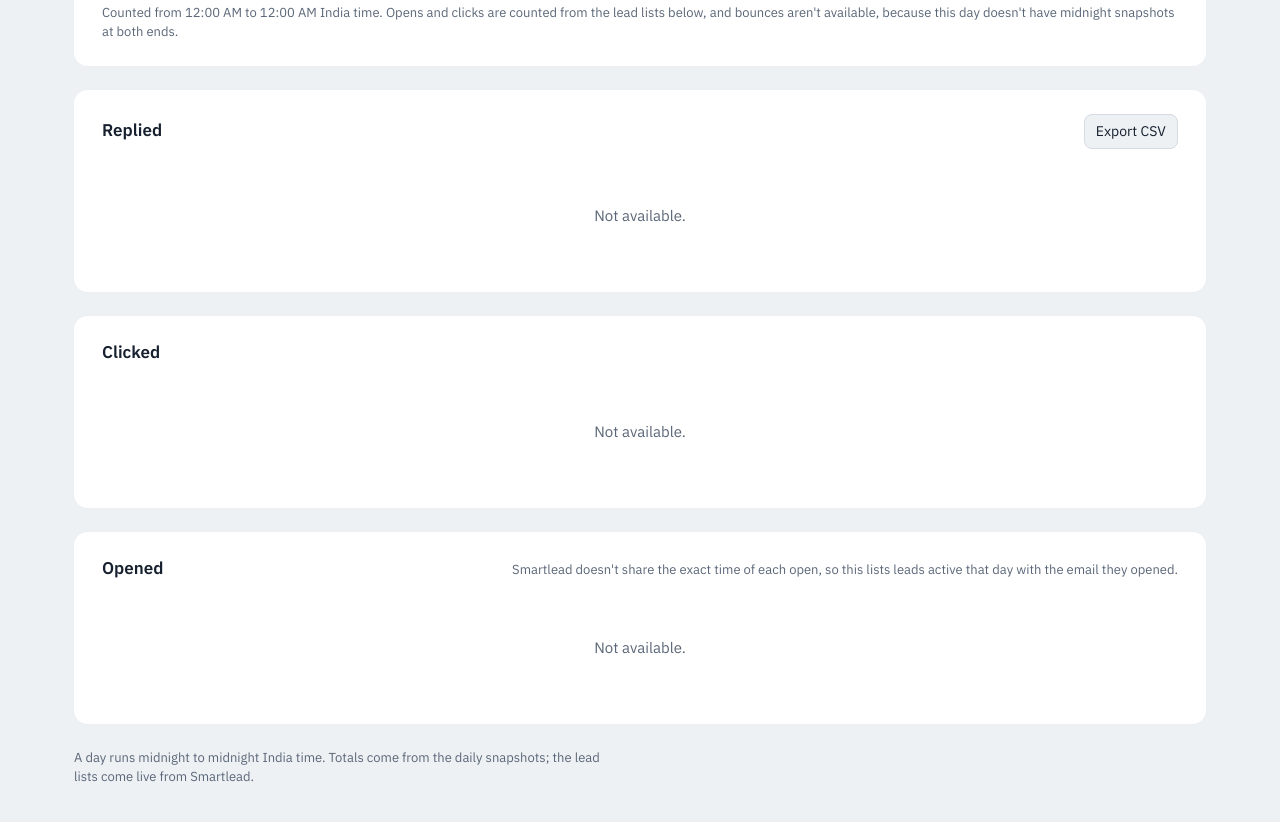
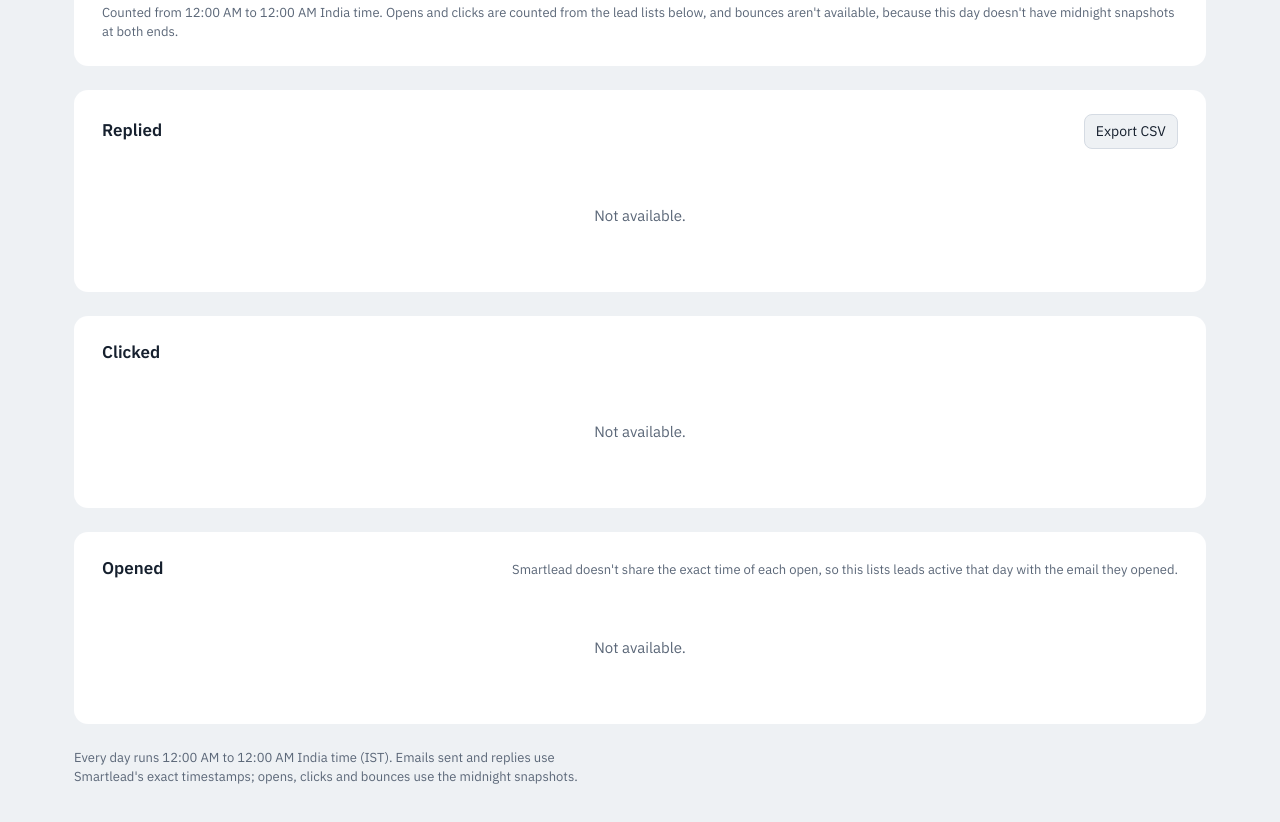
Before and after one commit to himanshusingh60120/smartlead-dashboard, a website: page public/report.html in a window 1280 px wide. Shown: the part 354-1176 px from the top of the page. Drawn offline with Linux system fonts and the light colour scheme; no server answers.

Commit message:
Revise footer text for clarity on time and data
Updated footer text to clarify time reference and data sources.

```diff
--- a/public/report.html
+++ b/public/report.html
@@ -65,7 +65,7 @@
     </section>
 
     <footer class="foot">
-      A day runs midnight to midnight India time. Totals come from the daily snapshots; the lead lists come live from Smartlead.
+      Every day runs 12:00 AM to 12:00 AM India time (IST). Emails sent and replies use Smartlead's exact timestamps; opens, clicks and bounces use the midnight snapshots.
     </footer>
   </div>
 
```
